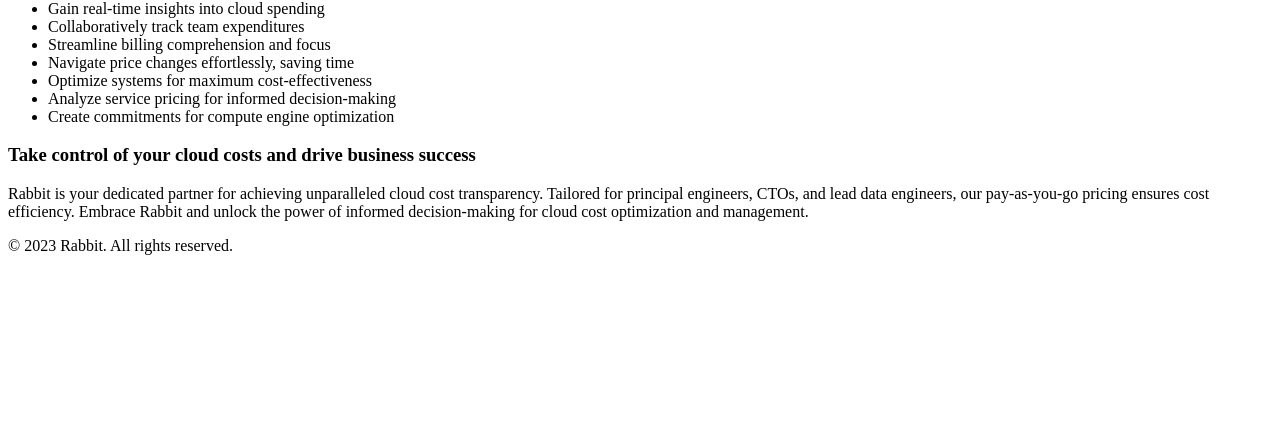
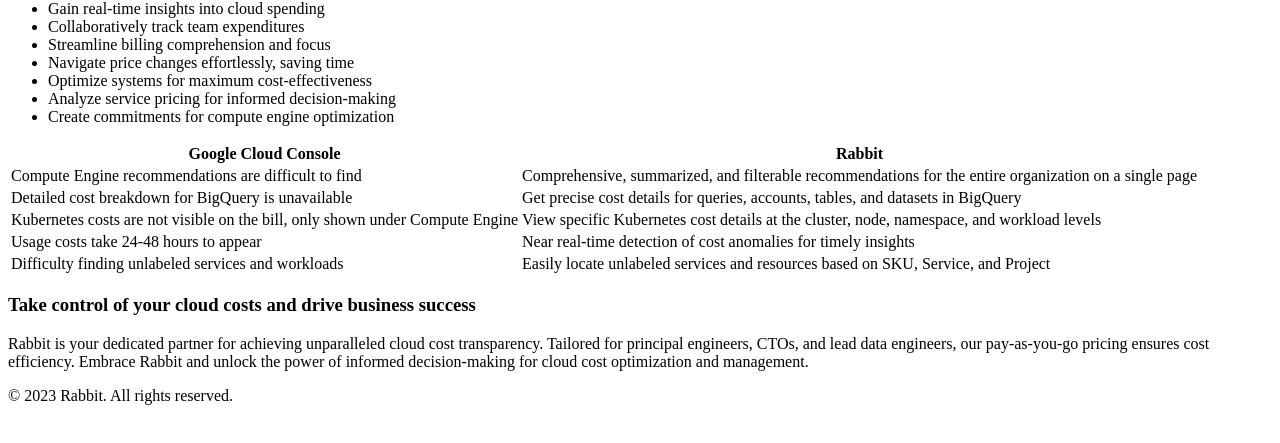
Before and after one commit to sgergely/sgergely.github.io, a plain HTML site: page index.html in a window 1280 px wide. Shown: the part 255-698 px from the top of the page. Drawn offline with Linux system fonts and the light colour scheme.

Commit message:
adding comparison

```diff
--- a/index.html
+++ b/index.html
@@ -33,6 +33,35 @@
             <li>Create commitments for compute engine optimization</li>
             </ul>
     </article>
+    <article>
+      <table>
+        <tr>
+          <th>Google Cloud Console</th>
+          <th>Rabbit</th>
+        </tr>
+        <tr>
+          <td>Compute Engine recommendations are difficult to find</td>
+          <td>Comprehensive, summarized, and filterable recommendations for the entire organization on a single page</td>
+        </tr>
+        <tr>
+          <td>Detailed cost breakdown for BigQuery is unavailable</td>
+          <td>Get precise cost details for queries, accounts, tables, and datasets in BigQuery</td>
+        </tr>
+        <tr>
+          <td>Kubernetes costs are not visible on the bill, only shown under Compute Engine</td>
+          <td>View specific Kubernetes cost details at the cluster, node, namespace, and workload levels</td>
+        </tr>
+        <tr>
+          <td>Usage costs take 24-48 hours to appear</td>
+          <td>Near real-time detection of cost anomalies for timely insights</td>
+        </tr>
+        <tr>
+          <td>Difficulty finding unlabeled services and workloads</td>
+          <td>Easily locate unlabeled services and resources based on SKU, Service, and Project</td>
+        </tr>
+      </table>
+
+    </article>
 
     <article>
         <header>
```
